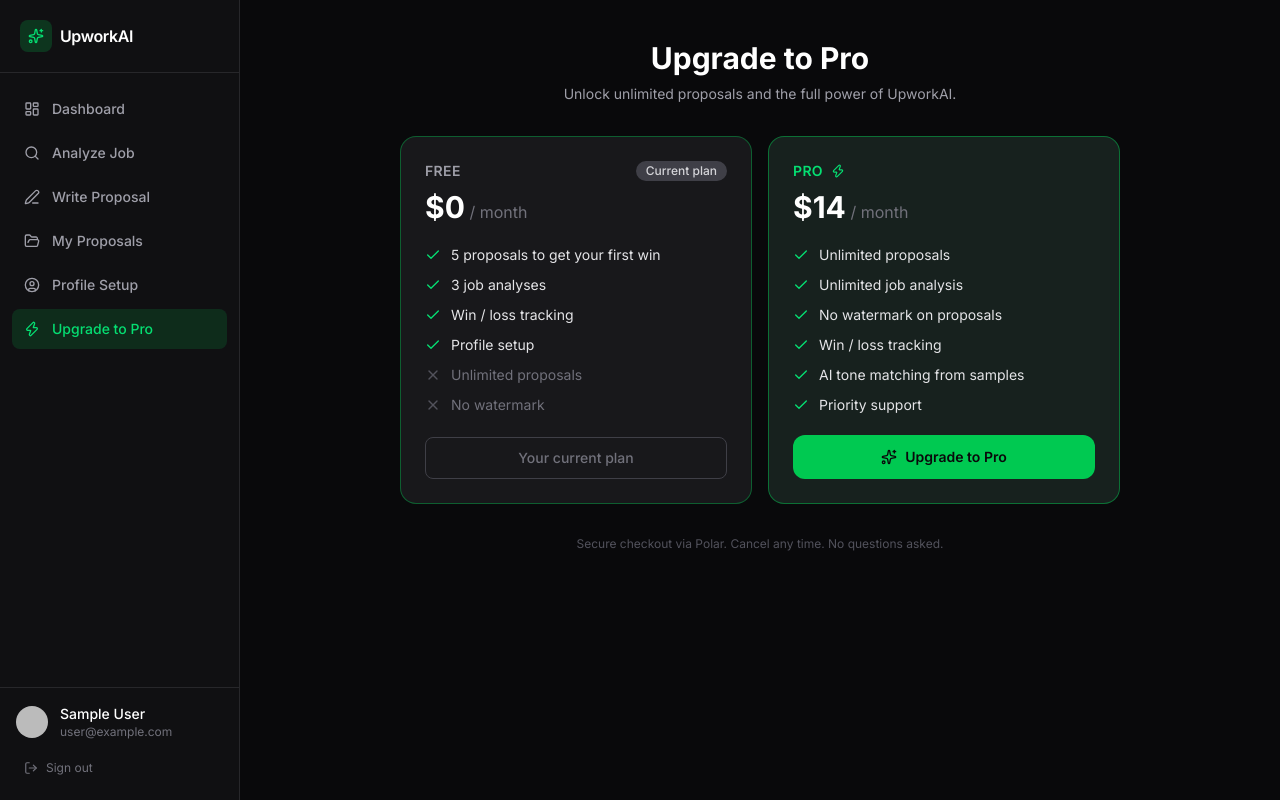
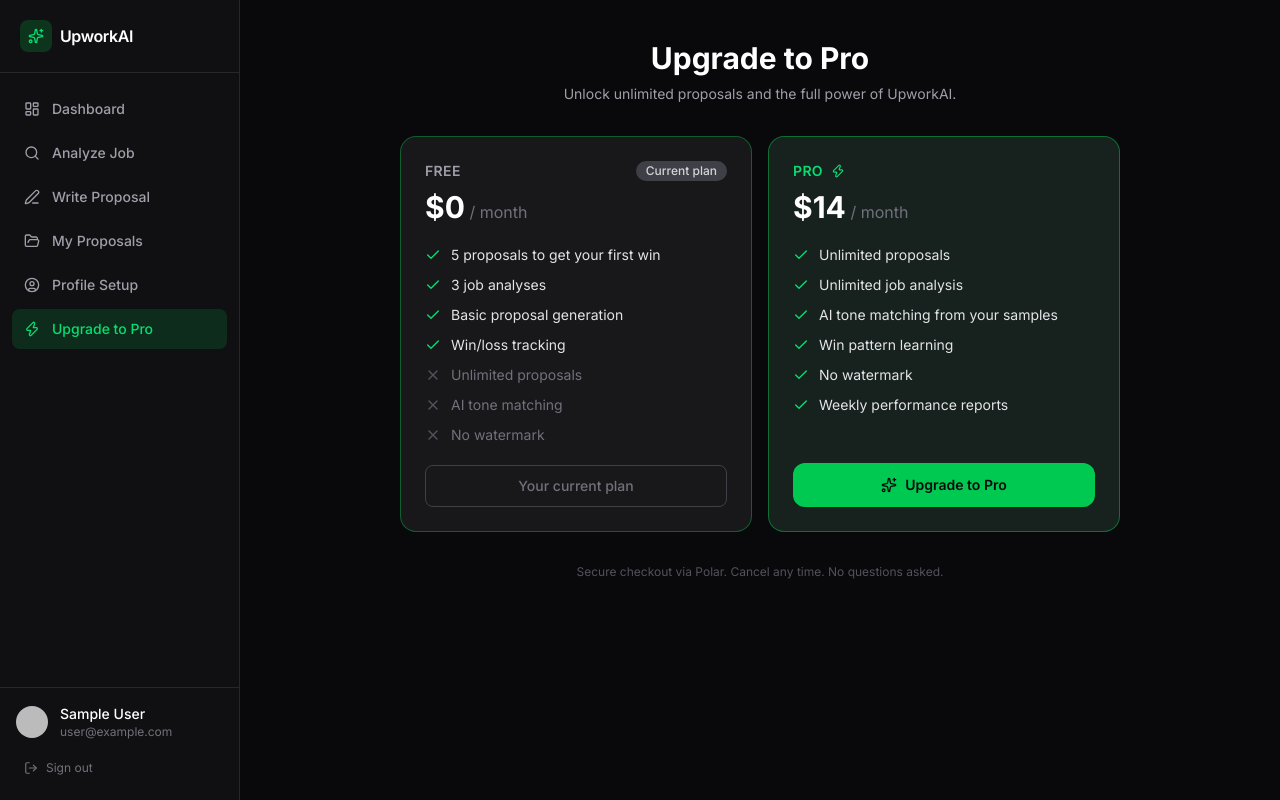
Before and after one commit to Arham456/upworkai, a Next.js app: page /dashboard/upgrade in a window 1280 px wide. Built offline with nearby package versions, Linux system fonts and the light colour scheme; no server answers; the database is empty; sample sign-in values are in the browser's storage.

Commit message:
fix pricing page benefits

```diff
--- a/app/dashboard/upgrade/page.tsx
+++ b/app/dashboard/upgrade/page.tsx
@@ -9,19 +9,20 @@
 const FREE_FEATURES = [
   { text: "5 proposals to get your first win", included: true },
   { text: "3 job analyses", included: true },
-  { text: "Win / loss tracking", included: true },
-  { text: "Profile setup", included: true },
+  { text: "Basic proposal generation", included: true },
+  { text: "Win/loss tracking", included: true },
   { text: "Unlimited proposals", included: false },
+  { text: "AI tone matching", included: false },
   { text: "No watermark", included: false },
 ];
 
 const PRO_FEATURES = [
   { text: "Unlimited proposals", included: true },
   { text: "Unlimited job analysis", included: true },
-  { text: "No watermark on proposals", included: true },
-  { text: "Win / loss tracking", included: true },
-  { text: "AI tone matching from samples", included: true },
-  { text: "Priority support", included: true },
+  { text: "AI tone matching from your samples", included: true },
+  { text: "Win pattern learning", included: true },
+  { text: "No watermark", included: true },
+  { text: "Weekly performance reports", included: true },
 ];
 
 export default async function UpgradePage() {
```
